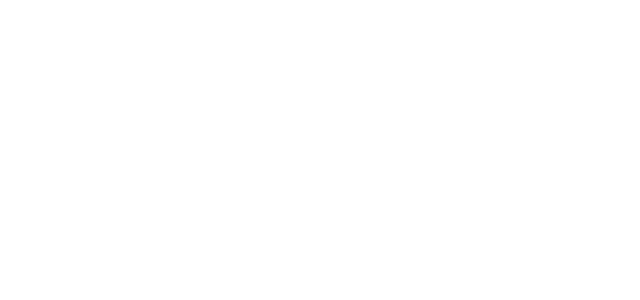
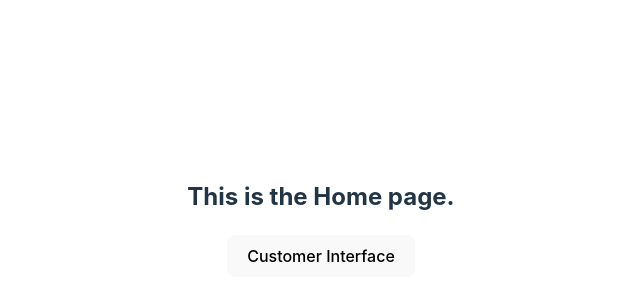
Before and after one commit to GiuseppeMaggio11/SoftEng2-group13, a React (Vite) app in the folder client/: page / in a window 1280 px wide. Shown: the part 182-482 px from the top of the page, without its empty margins (319-959 px from the left). Built offline with nearby package versions, Linux system fonts and the light colour scheme.

Commit message:
route sketch

```diff
--- a/client/package.json
+++ b/client/package.json
@@ -12,7 +12,8 @@
   "dependencies": {
     "bootstrap": "^5.3.2",
     "react": "^18.2.0",
-    "react-dom": "^18.2.0"
+    "react-dom": "^18.2.0",
+    "react-router-dom": "^6.17.0"
   },
   "devDependencies": {
     "@types/react": "^18.2.15",
--- a/client/src/App.jsx
+++ b/client/src/App.jsx
@@ -1,13 +1,20 @@
-
-import { useState } from 'react'
+import React from 'react';
+import { BrowserRouter, Outlet, Route, Routes, useNavigate, useLocation } from 'react-router-dom';
 import './App.css'
+import './routes/Customer'
+import Customer from './routes/Customer';
+import Home from './routes/Home';
 
 function App() {
-
   return (
-    <>
-    </>
-  )
+    <BrowserRouter>
+      <Routes>
+        <Route path="/"  element={<Home/>} />
+        <Route path="/customer" element={<Customer/>} />
+        {/*add a new path here */}
+      </Routes>
+    </BrowserRouter>
+  );
 }
 
 export default App
--- /dev/null
+++ b/client/src/routes/Customer.jsx
@@ -0,0 +1,8 @@
+function Customer() {
+    return (
+      <div>
+        <h2>This is the customer interface.</h2>
+      </div>
+    );
+  }
+export default Customer;
--- /dev/null
+++ b/client/src/routes/Home.jsx
@@ -0,0 +1,15 @@
+import React from 'react';
+import { Link } from 'react-router-dom';
+
+function Home() {
+  return (
+    <div>
+      <h2>This is the Home page.</h2>
+      <Link to="/customer"><button>Customer Interface</button></Link>
+       {/*add other buttons*/}
+    </div>
+  );
+}
+
+
+export default Home;
```
Also changed, not shown: 1 other file (tests, documents, lock files or other folders).
